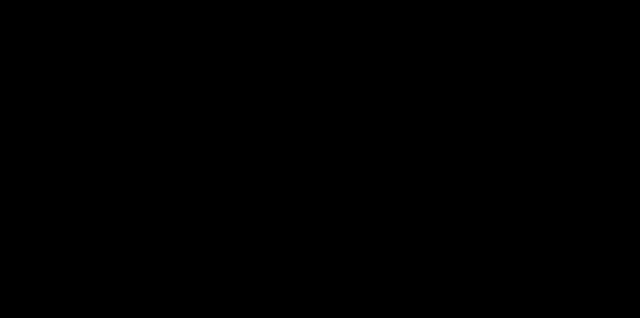
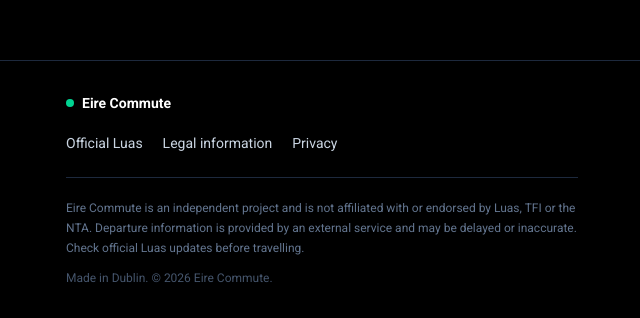
Before and after one commit to FredH2O/eire-commute, a Next.js app: page / in a window 1280 px wide. Shown: the part 899-1217 px from the top of the page, without its empty margins (318-958 px from the left). Before the commit the page ends 895 px from the top, so only its background shows below. Built offline with nearby package versions, Linux system fonts and the light colour scheme.

Commit message:
Add footer and reset stop selection

```diff
--- a/app/layout.tsx
+++ b/app/layout.tsx
@@ -3,6 +3,7 @@
 
 import "./globals.css";
 import Header from "@/components/Header";
+import Footer from "@/components/Footer";
 
 const roboto = Roboto({
   variable: "--font-roboto",
@@ -25,6 +26,7 @@
       <body className="min-h-full flex flex-col max-w-4xl mx-auto">
         <Header />
         {children}
+        <Footer />
       </body>
     </html>
   );
--- a/app/page.tsx
+++ b/app/page.tsx
@@ -12,7 +12,7 @@
   const [loading, setLoading] = useState(false);
   const [error, setError] = useState("");
 
-  function handleResults(data: LuasData) {
+  function handleResults(data: LuasData | null) {
     setResults(data);
   }
 
--- /dev/null
+++ b/components/Footer.tsx
@@ -0,0 +1,55 @@
+export default function Footer() {
+  return (
+    <footer className="mt-16 border-t border-slate-800 px-4 py-8">
+      <div className="mx-auto max-w-lg">
+        <div className="flex items-center gap-2">
+          <span
+            aria-hidden="true"
+            className="h-2 w-2 rounded-full bg-emerald-400"
+          />
+          <p className="text-sm font-semibold text-white">Eire Commute</p>
+        </div>
+
+        <div className="mt-5 flex flex-wrap gap-x-5 gap-y-3 text-sm">
+          <a
+            href="https://www.luas.ie/"
+            target="_blank"
+            rel="noopener noreferrer"
+            className="text-slate-300 underline-offset-4 hover:text-emerald-400 hover:underline focus-visible:outline-2 focus-visible:outline-emerald-400"
+          >
+            Official Luas
+          </a>
+
+          <a
+            href="https://www.luas.ie/legal-notices"
+            target="_blank"
+            rel="noopener noreferrer"
+            className="text-slate-300 underline-offset-4 hover:text-emerald-400 hover:underline focus-visible:outline-2 focus-visible:outline-emerald-400"
+          >
+            Legal information
+          </a>
+
+          <a
+            href="https://www.luas.ie/privacy-policy"
+            target="_blank"
+            rel="noopener noreferrer"
+            className="text-slate-300 underline-offset-4 hover:text-emerald-400 hover:underline focus-visible:outline-2 focus-visible:outline-emerald-400"
+          >
+            Privacy
+          </a>
+        </div>
+
+        <p className="mt-6 border-t border-slate-800 pt-5 text-xs leading-5 text-slate-500">
+          Eire Commute is an independent project and is not affiliated with or
+          endorsed by Luas, TFI or the NTA. Departure information is provided by
+          an external service and may be delayed or inaccurate. Check official
+          Luas updates before travelling.
+        </p>
+
+        <p className="mt-3 text-xs text-slate-600">
+          Made in Dublin. © {new Date().getFullYear()} Eire Commute.
+        </p>
+      </div>
+    </footer>
+  );
+}
--- a/components/SearchStop.tsx
+++ b/components/SearchStop.tsx
@@ -8,7 +8,7 @@
 import { FiChevronDown } from "react-icons/fi";
 
 type SearchStopProps = {
-  onResults: (data: LuasData) => void;
+  onResults: (data: LuasData | null) => void;
   onLoading: (loading: boolean) => void;
   onError: (error: string) => void;
 };
@@ -39,6 +39,16 @@
   async function handleSearch(value: string) {
     setStop(value);
 
+    // reset when -choose a stop- is selected
+
+    if (!value) {
+      router.replace("/", { scroll: false });
+      onResults(null);
+      onError("");
+      onLoading(false);
+      return;
+    }
+
     const selectedStop = luasStop.find(
       (pickedStop) => pickedStop.shortName === value,
     );
@@ -46,8 +56,6 @@
     if (selectedStop) {
       router.replace(`/?stopID=${value}`, { scroll: false });
     }
-
-    if (!value) return;
 
     onLoading(true);
 
@@ -74,11 +82,11 @@
         Select stop
       </label>
 
-      <div className="relative flex gap-2 ">
+      <div className="relative flex gap-2 mt-2">
         <select
           id="luas-stop"
-          className="min-w-0 cursor-pointer appearance-none px-4 py-3 mt-2
-          transition-all duration-150 flex-1 rounded-lg border
+          className="min-w-0 cursor-pointer appearance-none px-4 py-3
+          transition-all duration-150 flex-1 border
           border-slate-700 bg-slate-900
           text-white outline-none active:border-green-500 hover:bg-slate-800
           focus-visible:ring-2 focus-visible:ring-emerald-500 focus-visible:ring-offset-2 focus-visible:ring-offset-slate-900"
```
